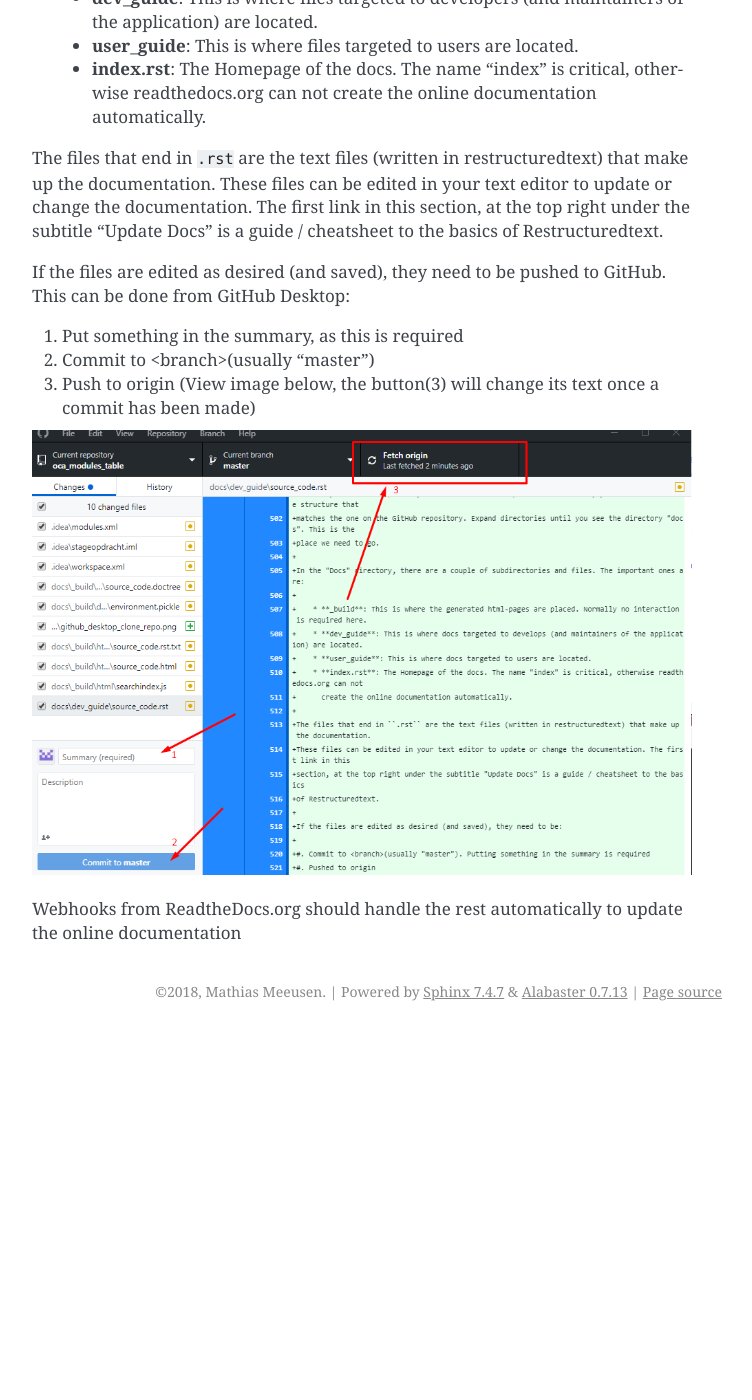
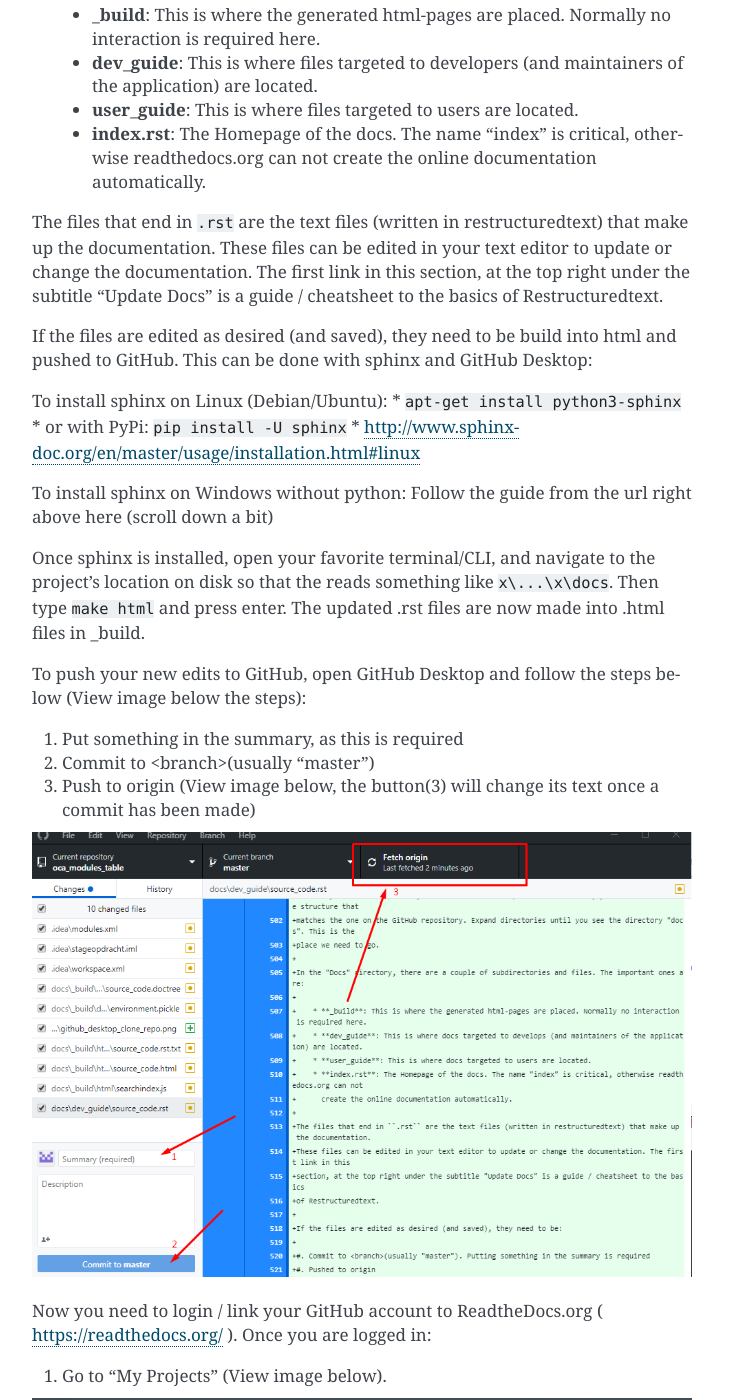
Before and after one commit to mathiasmeeusengt/oca_modules_table, a Sphinx documentation site: the page built from docs/dev_guide/source_code.rst, in a window 1280 px wide and 1400 px high, scrolled down 13871 px. Shown: the whole window, without its empty margins (388-1140 px from the left). Built offline with Sphinx 7.4.7, drawn with Linux system fonts in a browser that asks for light colours; before the commit the page ends 14902 px from its top, so only the background shows below that; some of the changed text lies outside the part shown.

Commit message:
docs update

```diff
--- a/docs/dev_guide/source_code.rst
+++ b/docs/dev_guide/source_code.rst
@@ -478,6 +478,8 @@
 
 The entire application is available on github: https://github.com/mathiasmeeusengt/oca_modules_table
 
+Linux operating system is recommended, or Windows with python already installed.
+
 To update the docs, two programs are needed. GitHub Desktop and a text editor that can work with RestructuredText
 (I used PyCharm Community Edition).
 Alternatives are using github in a console window with commands, but GitHub Desktop provides a GUI to make
@@ -530,8 +532,21 @@
 section, at the top right under the subtitle "Update Docs" is a guide / cheatsheet to the basics
 of Restructuredtext.
 
-If the files are edited as desired (and saved), they need to be pushed to GitHub. This can be done from
-GitHub Desktop:
+If the files are edited as desired (and saved), they need to be build into html and pushed to GitHub.
+This can be done with sphinx and GitHub Desktop:
+
+To install sphinx on Linux (Debian/Ubuntu):
+* ``apt-get install python3-sphinx``
+* or with PyPi: ``pip install -U sphinx``
+* http://www.sphinx-doc.org/en/master/usage/installation.html#linux
+
+To install sphinx on Windows without python: Follow the guide from the url right above here (scroll down a bit)
+
+Once sphinx is installed, open your favorite terminal/CLI, and navigate to the project's location on disk so
+that the reads something like ``x\...\x\docs``. Then type ``make html`` and press enter. The updated .rst files
+are now made into .html files in _build.
+
+To push your new edits to GitHub, open GitHub Desktop and follow the steps below (View image below the steps):
 
 1. Put something in the summary, as this is required
 2. Commit to <branch>(usually "master")
@@ -539,4 +554,29 @@
 
 .. image:: commit_push.png
 
-Webhooks from ReadtheDocs.org should handle the rest automatically to update the online documentation
+Now you need to login / link your GitHub account to ReadtheDocs.org ( https://readthedocs.org/ ).
+Once you are logged in:
+
+1. Go to "My Projects" (View image below).
+
+.. image:: rtd_myprojects.png
+
+2. "Import a Project
+
+.. image:: rtd_import.png
+
+3. Click on the right project from your GitHub account
+
+.. image:: rtd_import_project.png
+
+Now ReadtheDocs should automatically update your documentation and place it online for everyone to
+browse to. Webhooks that were set up when you imported your project trigger ReadtheDocs to update the
+documentation.
+
+If this is not the case, give it manually a bump by going to:
+
+    1. My Projects
+    2. "project_name"(click on it)
+    3. "Build version" (You may need to scroll down a bit) (View image below)
+
+.. image:: rtd_build.png
```
Also changed, not shown: docs/dev_guide/rtd_build.png (added), docs/dev_guide/rtd_import.png (added), docs/dev_guide/rtd_import_project.png (added), docs/dev_guide/rtd_myprojects.png (added), 9 other files.
